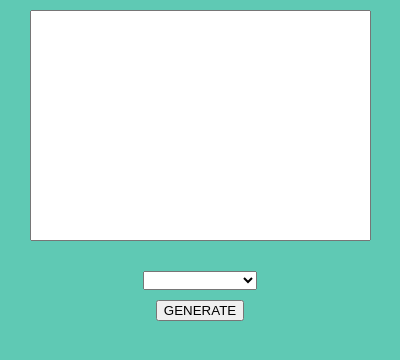
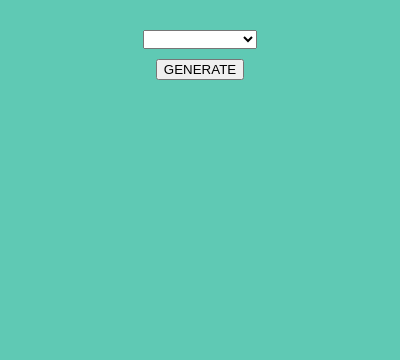
Before and after one commit to Dakskihedron/character-randomiser, an Electron app: page src/index.html in a window 400 px wide. Drawn offline with Linux system fonts and the light colour scheme.

Commit message:
Removed textarea

```diff
--- a/src/index.html
+++ b/src/index.html
@@ -8,18 +8,20 @@
     <meta http-equiv="Content-Security-Policy" content="script-src 'self' 'unsafe-inline';" />
   </head>
   <body>
-    <div id="output-container" class="container">
-      <textarea id="output" rows="15" cols="40" readonly>
-      </textarea>
-    </div>
+    <!-- Drop down -->
     <div id="select-container" class="container">
       <select id="rpg-selection">
         <option disabled select value>Select a RPG...</option>
       </select>
     </div>
+    <!-- Generate button -->
     <div id="gen-button-container" class="container">
       <button id="gen-button" type="button">GENERATE</button>
     </div>
+    <!-- Output container -->
+    <div id="output-container" class="container">
+    </div>
+    <!-- JavaScript -->
     <script src="render.js"></script>
   </body>
 </html>
```
